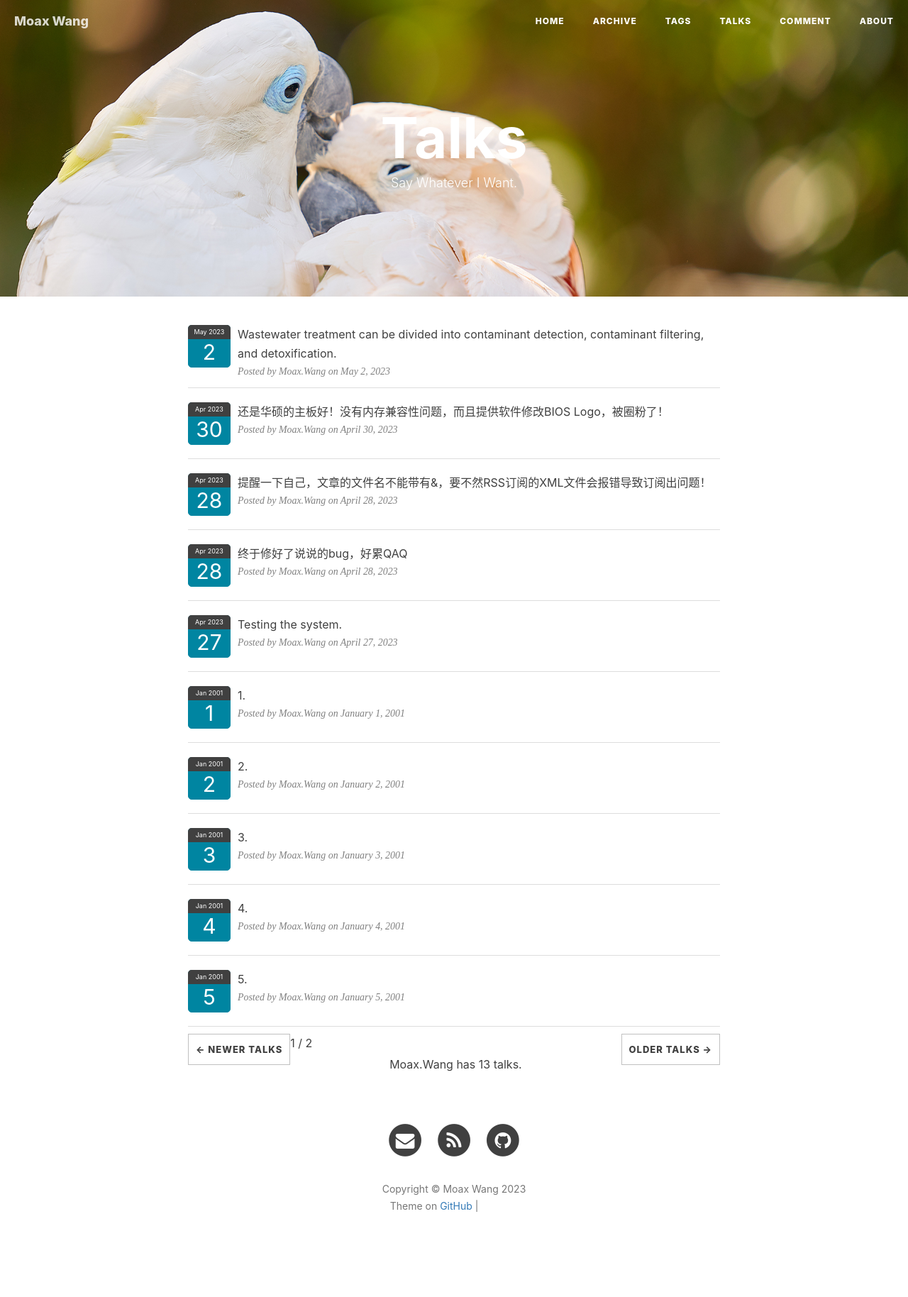
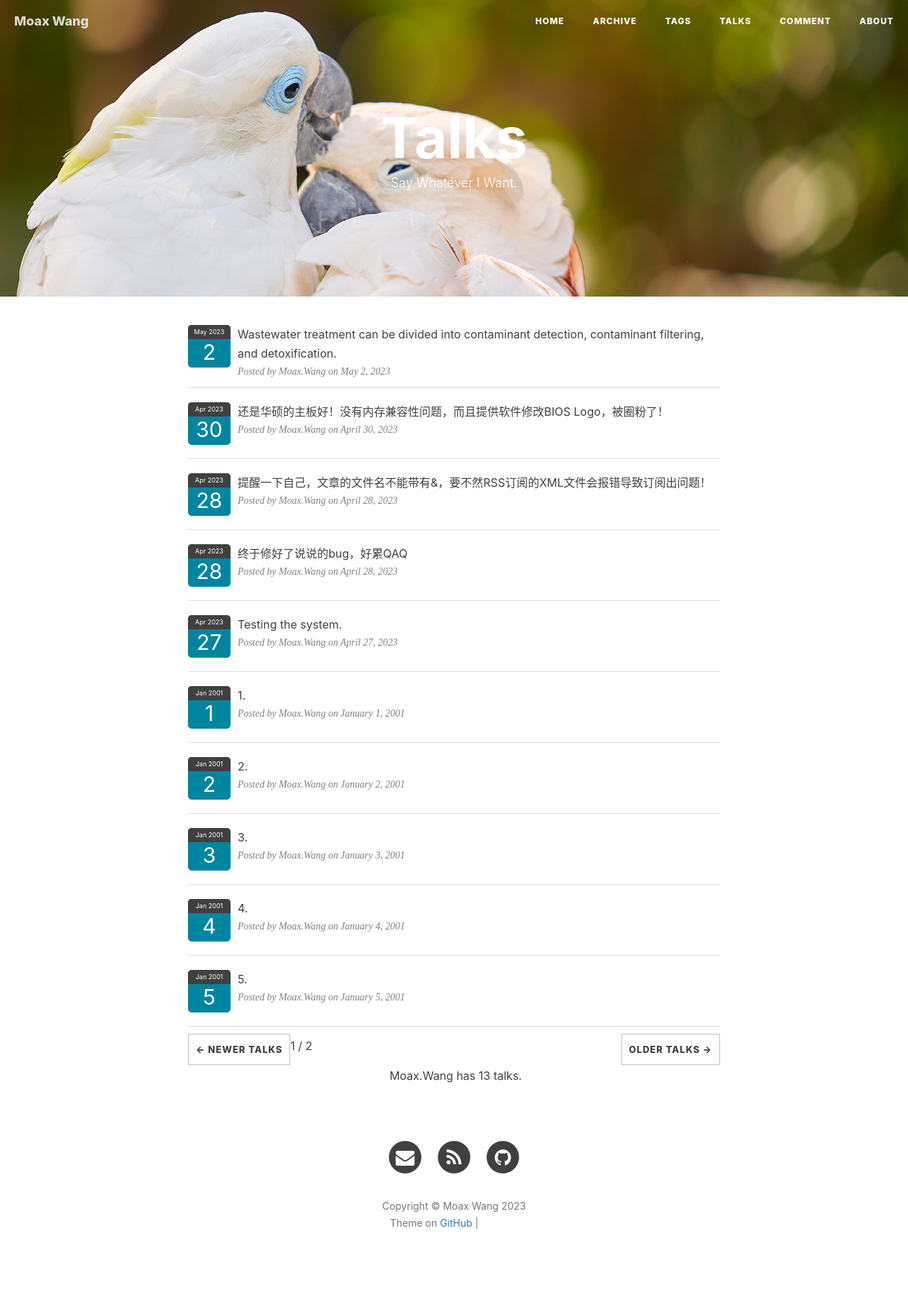
Before and after one commit to WinchellWang/winchellwang.github.io, a Jekyll site: the page built from 3talk.html, in a window 1280 px wide. Shown: the whole page at 71% size. Built offline with Jekyll 4.4.1, drawn with Linux system fonts in a browser that asks for light colours; nearby versions of some CDN libraries; comment, search, counter and statistics services are not loaded; before the commit the page ends 1804 px from its top, so only the background shows below that; grey boxes are pictures that could not be loaded.

Commit message:
Update 3talk.html

```diff
--- a/3talk.html
+++ b/3talk.html
@@ -190,14 +190,14 @@
             <div style="margin-top: 10px;">
                 <a class="hexo-talk-firstpage" href="javascript:;" style="display: none"></a>
                 <a class="hexo-talk-button hexo-talk-previouspage" href="javascript:;" style="float: left">&larr; Newer Talks</a>
-                <span class="hexo-talk-pagenum" style="line-height: 1.7">2 / 3</span>
+                <span class="hexo-talk-pagenum" style="line-height: 2.2; text-align: center;">2 / 3</span>
                 <a class="hexo-talk-button hexo-talk-nextpage" href="javascript:;" style="float: right">Older Talks &rarr;</a>
                 <a class="hexo-talk-lastpage" href="javascript:;" style="display: none"></a>
             </div>
             <!-- 分页 结束 -->
         </div>
     </div>
-    <div align='center' style="line-height: 2">
+    <div align='center' style="line-height: 3">
         Moax.Wang has
         <script language="JavaScript">
             var numitem3 = document.getElementById('hexo-talk-item3').getElementsByClassName('hexo-talk-item').length;
```
